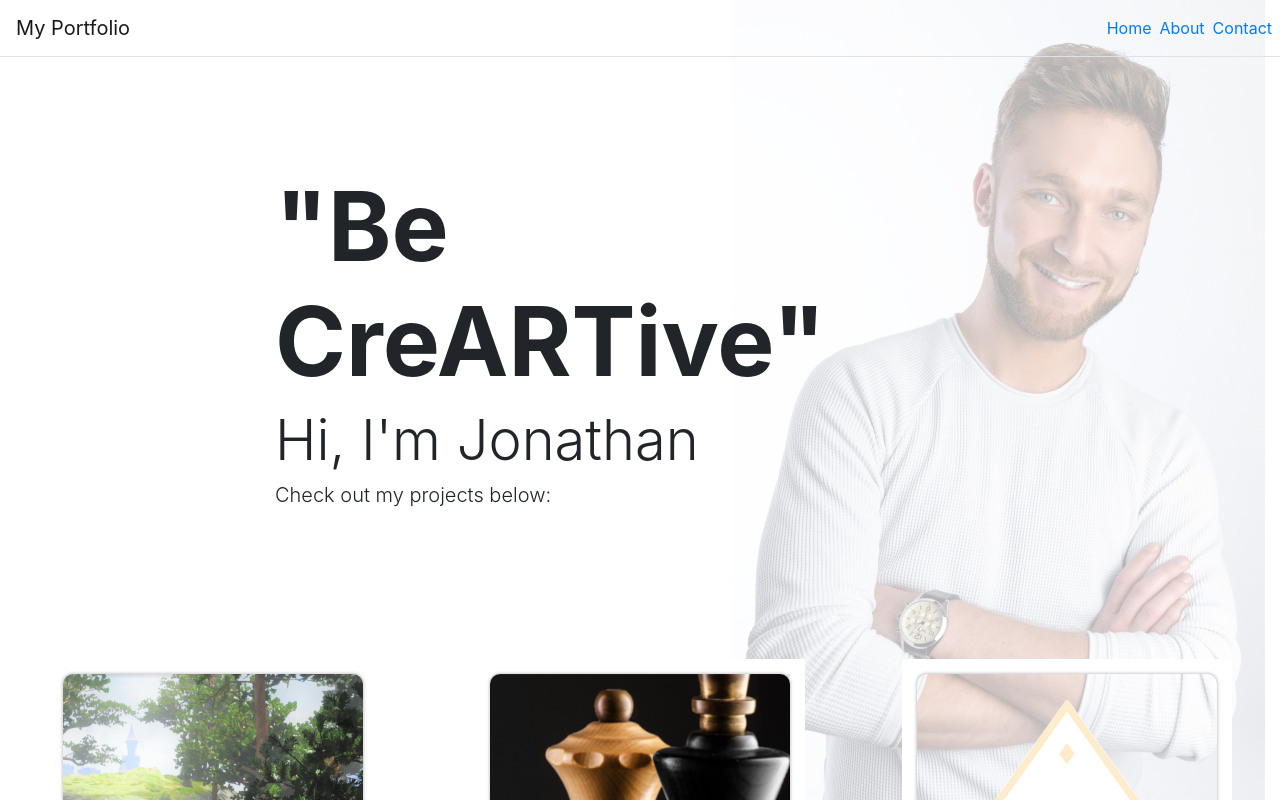
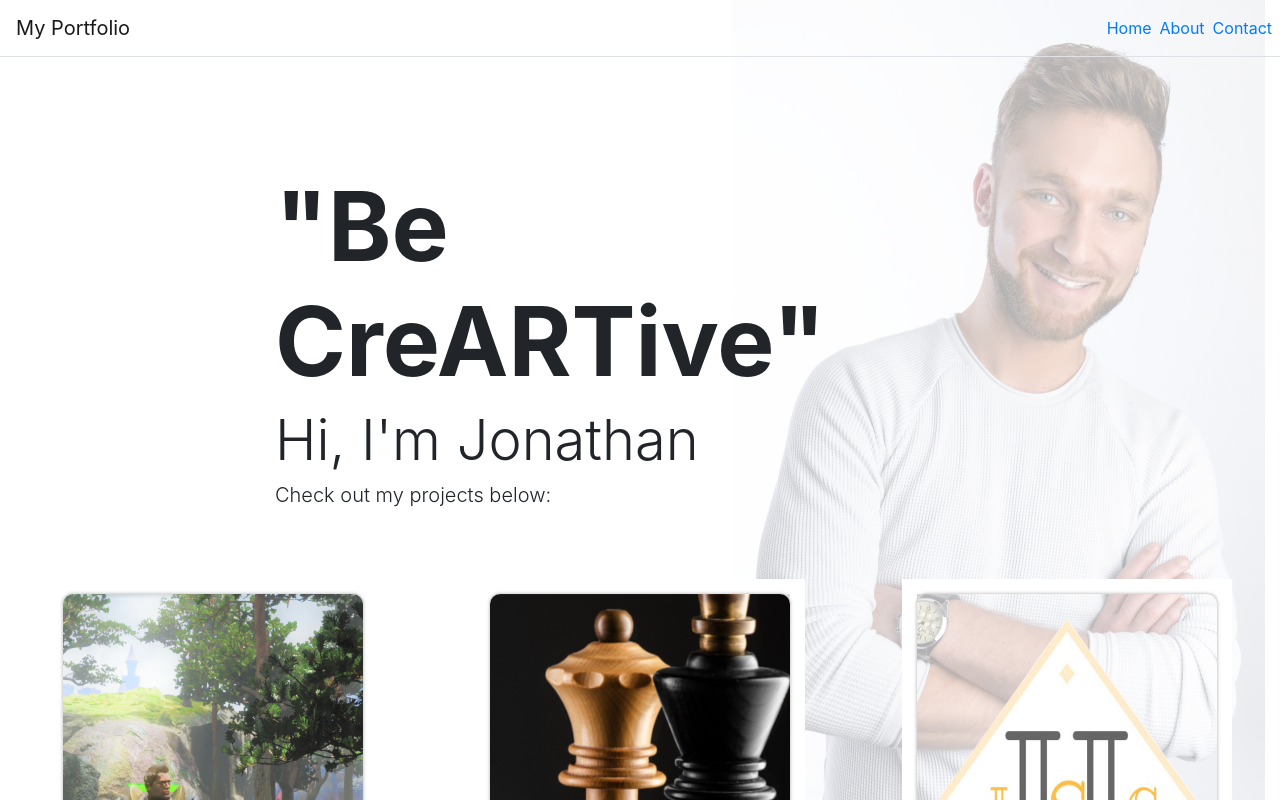
Before and after one commit to JonathanPalma-code/My-Portfolio, a React (Create React App) app: page / in a window 1280 px wide. Shown: the top 800 px of the page. Built offline with nearby package versions, Linux system fonts and the light colour scheme.

Commit message:
style: title's positions

```diff
--- a/src/components/Hero.js
+++ b/src/components/Hero.js
@@ -6,9 +6,9 @@ import Col from 'react-bootstrap/Col';
 
 const Hero = (props) => {
   return(
-    <Jumbotron className="bg-transparent jumbotron-fluid">
+    <Jumbotron className="bg-transparent jumbotron-fluid mb-0">
       <Container>
-        <Row className="justify-content-center py-5">
+        <Row className="justify-content-center pt-5">
           <Col md={8} xs={12}>
             { props.title && <h1 className="display-1 font-weight-bolder">{props.title}</h1> }
             { props.subTitle && <h2 className="display-4 font-weight-light">{props.subTitle}</h2> }
```
